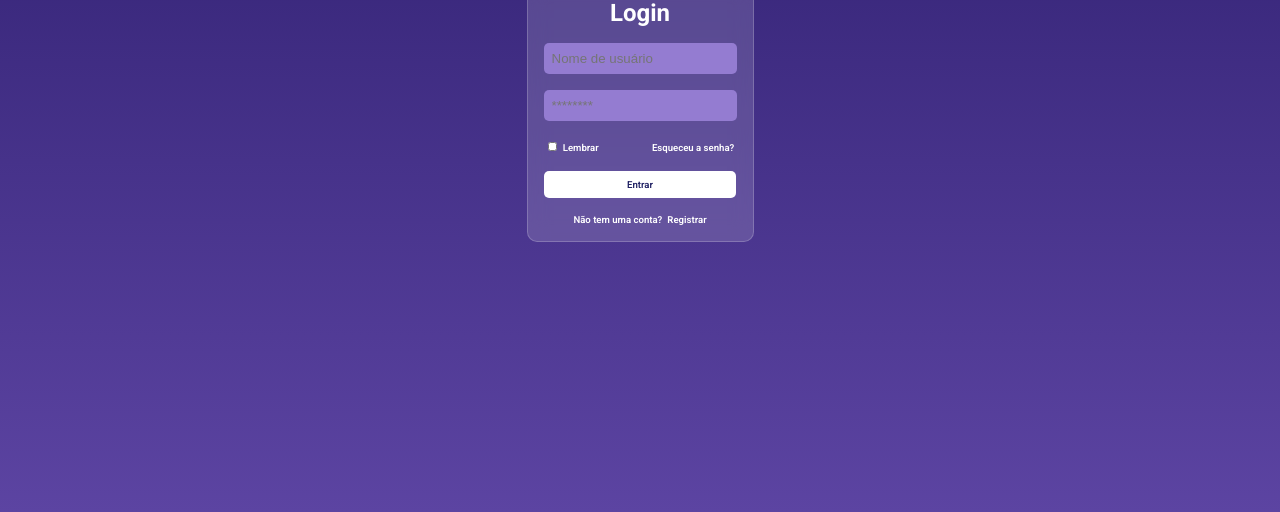
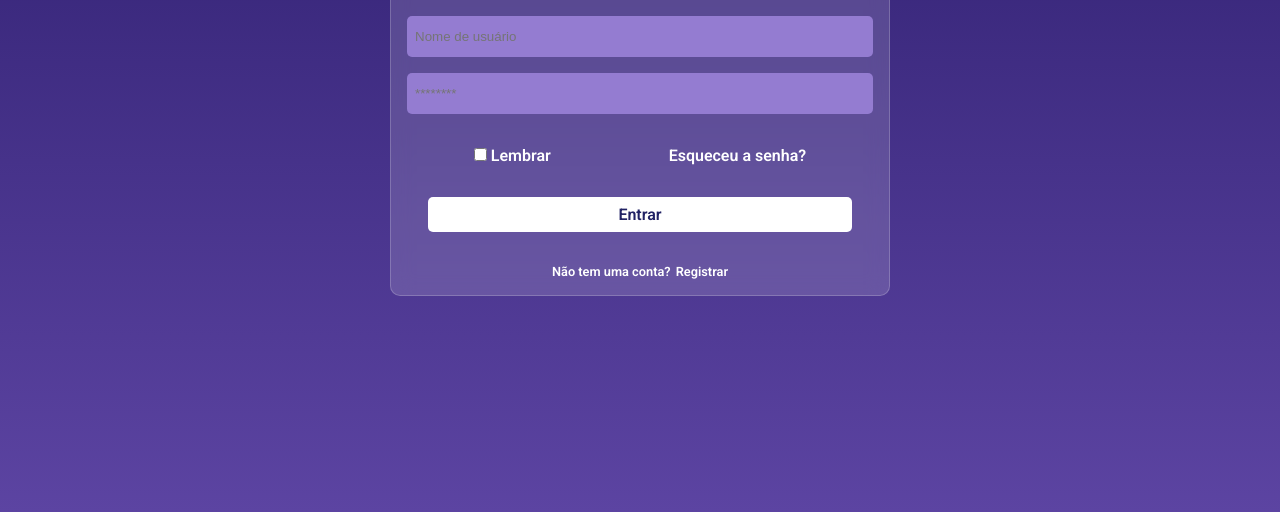
Before and after one commit to Guilherme-Efraim/tela-de-login-devclub, a plain HTML site: page index.html in a window 1280 px wide. Shown: the part 288-800 px from the top of the page. Drawn offline with Linux system fonts and the light colour scheme.

Commit message:
Update style.css

```diff
--- a/style.css
+++ b/style.css
@@ -24,6 +24,10 @@
 }
 
 .container-login {
+    display: flex;
+    flex-direction: column;
+    gap: 1rem;
+    max-width: 600px;
     border-radius: 10px;
     background-color: var(--vidro);
     border: 1px solid rgba(255, 255, 255, 0.2);
@@ -33,7 +37,7 @@
 .login-titulo {
     padding-top: 1rem;
     text-align: center;
-    font-size: 1.5rem;
+    font-size: 2rem;
     color: var(--text-cor-01);
     font-family: var(--font-principal);
 }
@@ -43,6 +47,8 @@
 }
 
 .area-input > input {
+    width: 450px;
+    height: 25px;
     padding: 0.5rem;
     border-radius: 5px;
     border: none;
@@ -59,12 +65,12 @@
 }
 
 .checkbox > input {
-    height: 9px;
+    height: 13px;
 }
 
 .checkbox > label {
     font-weight: 600;
-    font-size: 0.6rem;
+    font-size: 1rem;
     font-family: var(--font-principal);
     color: var(--text-cor-01);
 }
@@ -72,7 +78,7 @@
 .senha > a {
     text-decoration: none;
     font-weight: 600;
-    font-size: 0.6rem;
+    font-size: 1rem;
     font-family: var(--font-principal);
     color: var(--text-cor-01);
 }
@@ -107,7 +113,7 @@
     height: 100%;
     width: 100%;
     font-weight: 600;
-    font-size: 0.6rem;
+    font-size: 1rem;
     font-family: var(--font-principal);
     color: var(--text-cor-02);
     text-decoration: none;
@@ -129,7 +135,7 @@
 .recurso02 > p {
     font-family: var(--font-principal);
     font-weight: 600;
-    font-size: 0.6rem;
+    font-size: 0.8rem;
     color: var(--text-cor-01);
 }
 
@@ -137,7 +143,7 @@
     font-family: var(--font-principal);
     text-decoration: none;
     font-weight: 600;
-    font-size: 0.6rem;
+    font-size: 0.8rem;
     color: var(--text-cor-01);
 }
 
```
